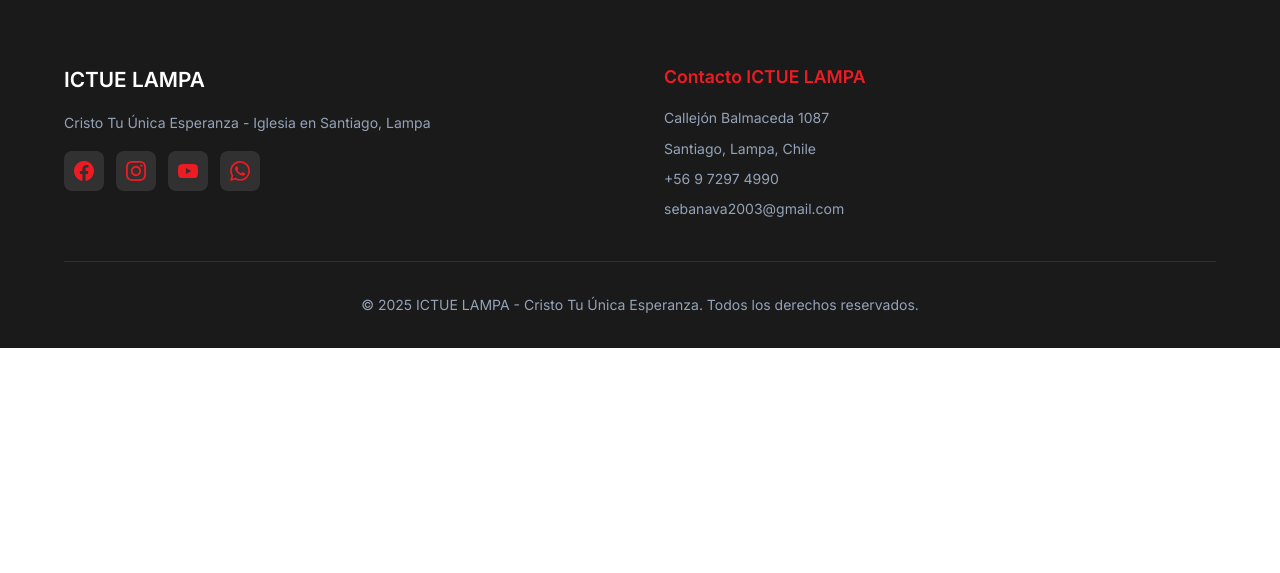
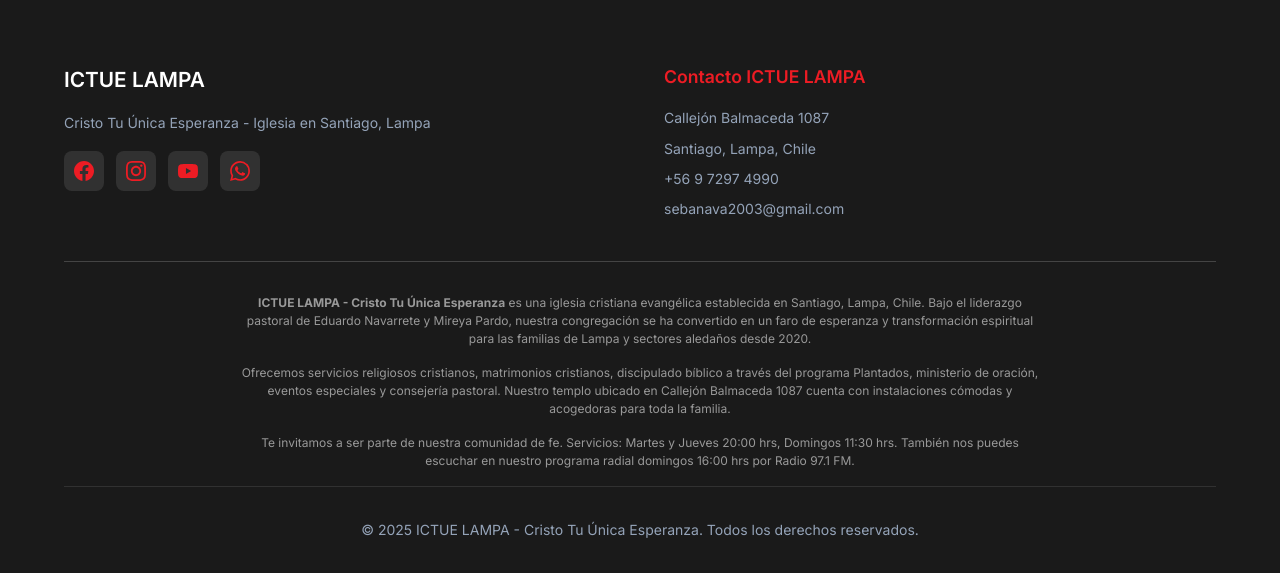
Before and after one commit to Sebanava/ictue-lampa-web, a Flask app: page / in a window 1280 px wide. Shown: the part 4468-5041 px from the top of the page. Before the commit the page ends 4816 px from the top, so only its background shows below. Run offline with Flask 3, Linux system fonts and the light colour scheme.

Commit message:
Update index.html
seo nuevo

```diff
--- a/templates/index.html
+++ b/templates/index.html
@@ -283,6 +283,24 @@
                     <p>sebanava2003@gmail.com</p>
                 </div>
             </div>
+
+            <!-- Descripción SEO adicional -->
+            <div class="footer-description" style="padding: 2rem 0 1rem 0; border-top: 1px solid #444; margin-top: 2rem;">
+                <div class="container">
+                    <div style="text-align: center; color: #999; font-size: 0.75rem; line-height: 1.5; max-width: 800px; margin: 0 auto;">
+                        <p style="margin-bottom: 1rem;">
+                            <strong>ICTUE LAMPA - Cristo Tu Única Esperanza</strong> es una iglesia cristiana evangélica establecida en Santiago, Lampa, Chile. Bajo el liderazgo pastoral de Eduardo Navarrete y Mireya Pardo, nuestra congregación se ha convertido en un faro de esperanza y transformación espiritual para las familias de Lampa y sectores aledaños desde 2020.
+                        </p>
+                        <p style="margin-bottom: 1rem;">
+                            Ofrecemos servicios religiosos cristianos, matrimonios cristianos, discipulado bíblico a través del programa Plantados, ministerio de oración, eventos especiales y consejería pastoral. Nuestro templo ubicado en Callejón Balmaceda 1087 cuenta con instalaciones cómodas y acogedoras para toda la familia.
+                        </p>
+                        <p style="margin-bottom: 0;">
+                            Te invitamos a ser parte de nuestra comunidad de fe. Servicios: Martes y Jueves 20:00 hrs, Domingos 11:30 hrs. También nos puedes escuchar en nuestro programa radial domingos 16:00 hrs por Radio 97.1 FM.
+                        </p>
+                    </div>
+                </div>
+            </div>
+
             <div class="footer-bottom">
                 <p>&copy; 2025 ICTUE LAMPA - Cristo Tu Única Esperanza. Todos los derechos reservados.</p>
             </div>
```
